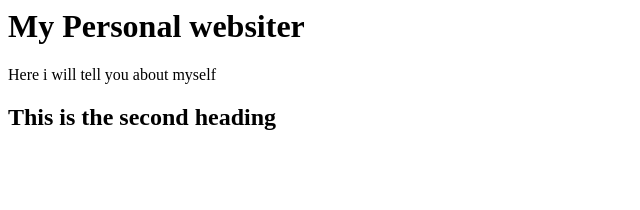
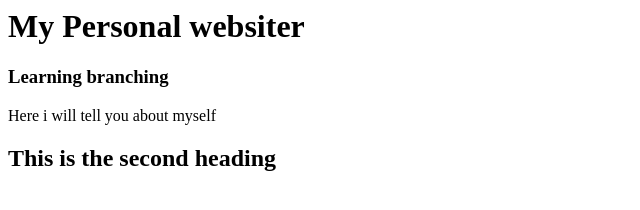
Before and after one commit to MaAs0706/The-first-one-, a plain HTML site: page index.html in a window 1280 px wide. Shown: the whole page, without its empty margins (0-640 px from the left). Drawn offline with Linux system fonts and the light colour scheme.

Commit message:
heading 3  added

```diff
--- a/index.html
+++ b/index.html
@@ -1,4 +1,5 @@
 <h1>My Personal websiter </h1>
+<h3>Learning branching </h3>
 
 <p> Here i will tell you about myself </p>
 
```
